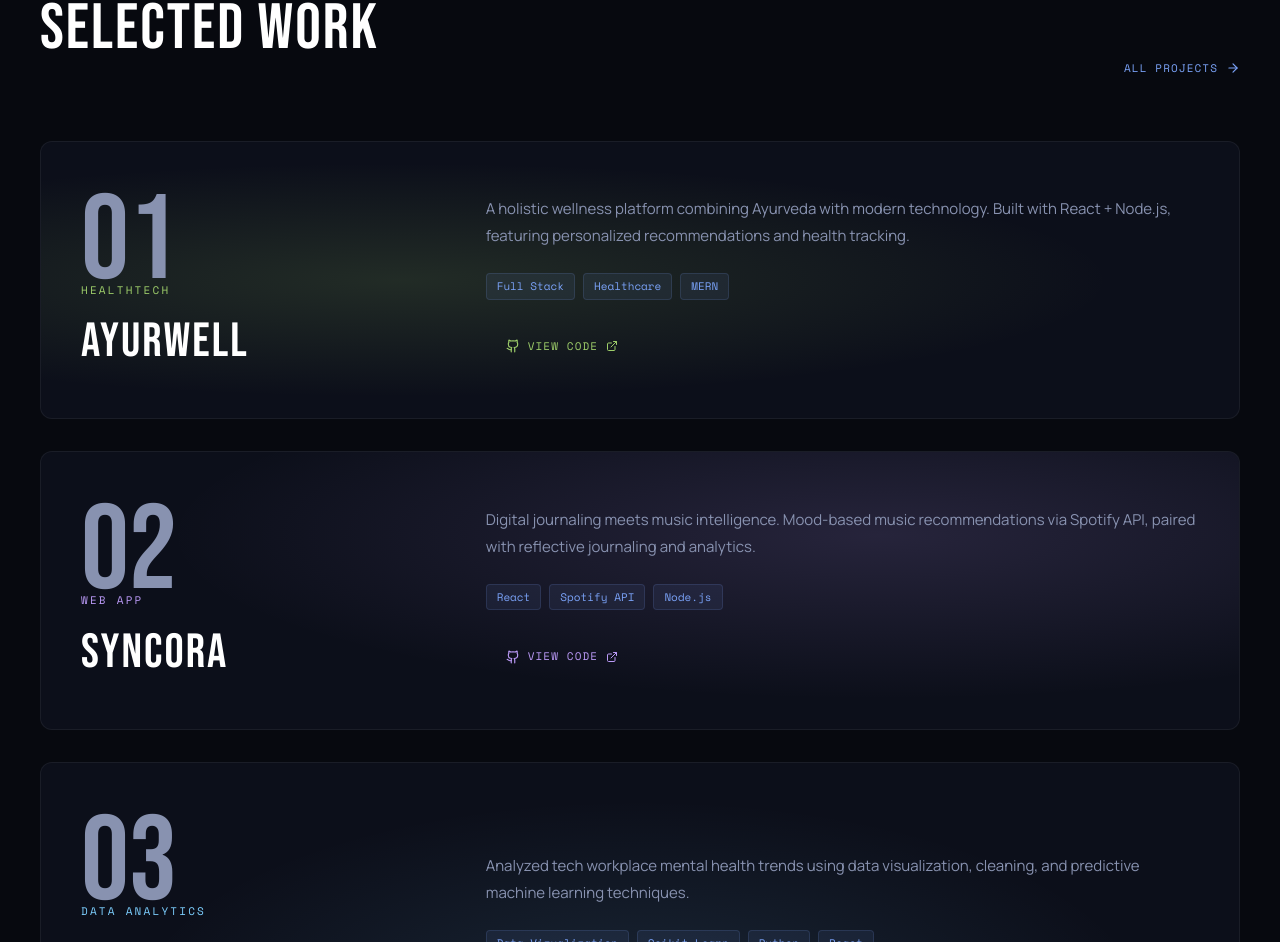
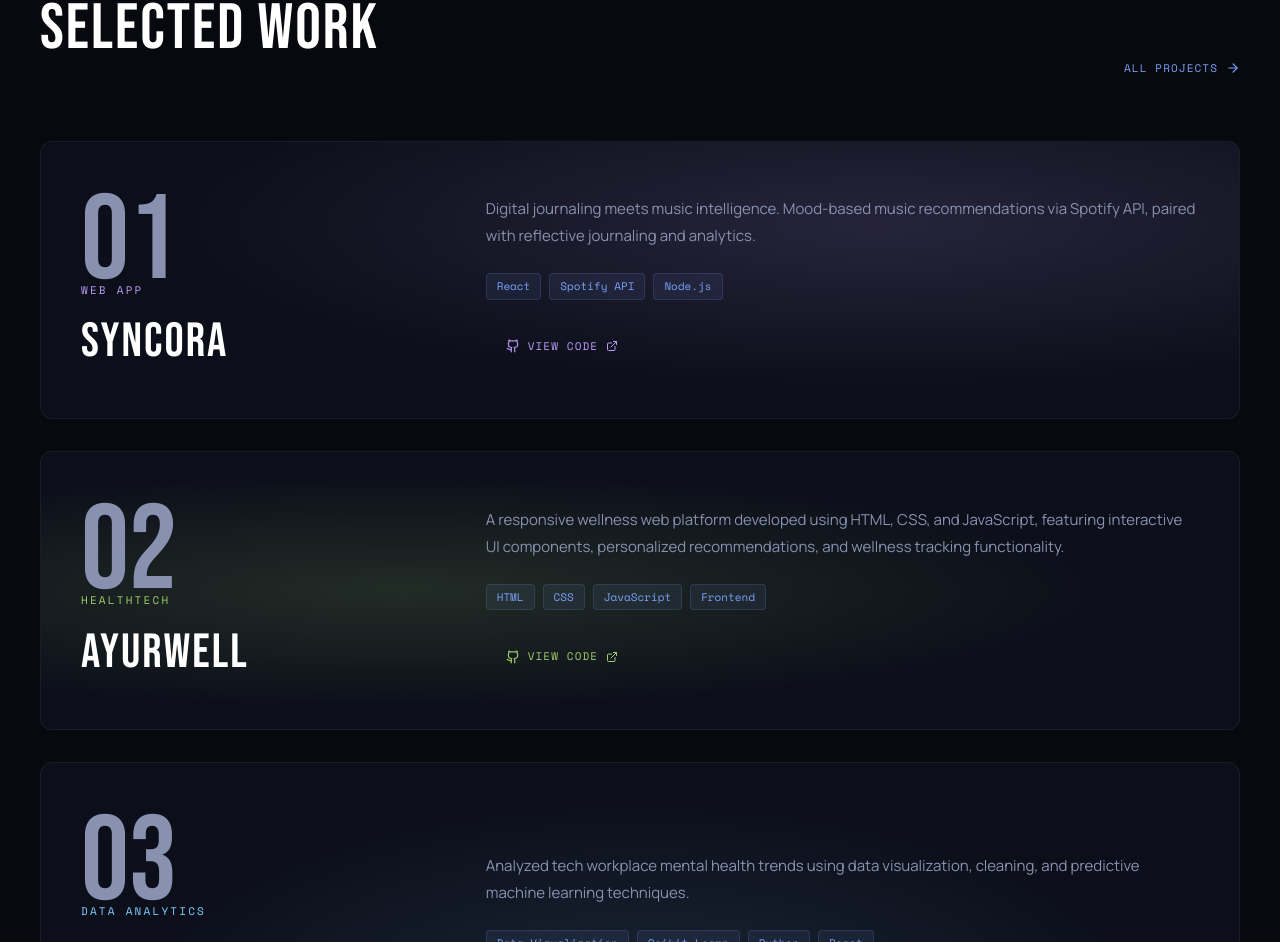
Before and after one commit to kashishch28/Portfolio-Website, a React (Vite) app: page / in a window 1280 px wide. Shown: the part 2901-3843 px from the top of the page. Built offline with nearby package versions, Linux system fonts and the light colour scheme.

Commit message:
added deployed links

```diff
--- a/src/components/Portfolio.jsx
+++ b/src/components/Portfolio.jsx
@@ -1157,23 +1157,24 @@ const Expertise = () => (
    FEATURED WORK
 ───────────────────────────────────────────── */
 const projects = [
-  {
-    title: "AyurWell",
-    cat: "HealthTech",
-    desc: "A holistic wellness platform combining Ayurveda with modern technology. Built with React + Node.js, featuring personalized recommendations and health tracking.",
-    tags: ["Full Stack", "Healthcare", "MERN"],
-    url: "https://github.com/kashishch28",
-    accent: "var(--green)",
-    visual: "radial-gradient(ellipse at 30% 50%, rgba(158,206,106,0.15) 0%, transparent 60%)",
-  },
+
   {
     title: "Syncora",
     cat: "Web App",
     desc: "Digital journaling meets music intelligence. Mood-based music recommendations via Spotify API, paired with reflective journaling and analytics.",
     tags: ["React", "Spotify API", "Node.js"],
-    url: "https://github.com/kashishch28",
+    url: "https://syncora0.vercel.app/",
     accent: "var(--purple)",
     visual: "radial-gradient(ellipse at 70% 30%, rgba(187,154,247,0.15) 0%, transparent 60%)",
+  },
+  {
+    title: "AyurWell",
+    cat: "HealthTech",
+    desc: "A responsive wellness web platform developed using HTML, CSS, and JavaScript, featuring interactive UI components, personalized recommendations, and wellness tracking functionality.",
+    tags: ["HTML", "CSS", "JavaScript", "Frontend"],
+    url: "https://github.com/kashishch28/Ayur",
+    accent: "var(--green)",
+    visual: "radial-gradient(ellipse at 30% 50%, rgba(158,206,106,0.15) 0%, transparent 60%)",
   },
   {
     title: "Mental Health Survey",
```
